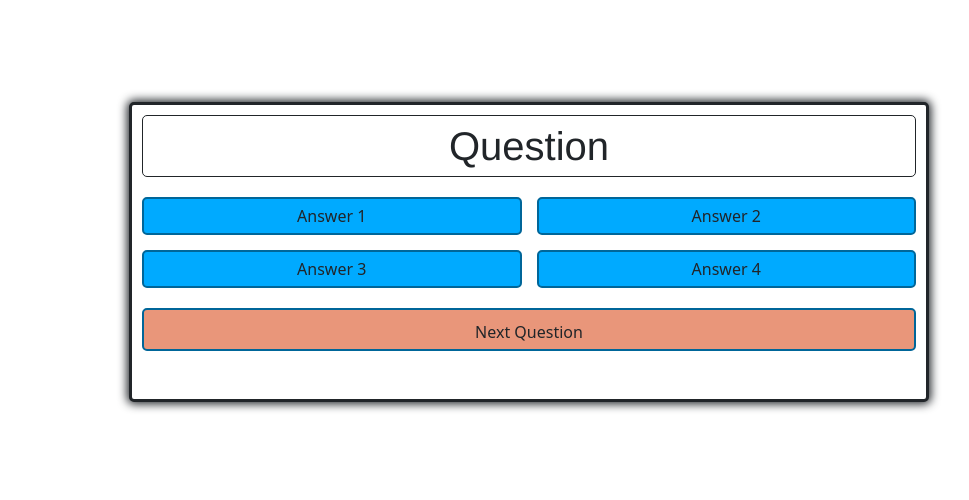
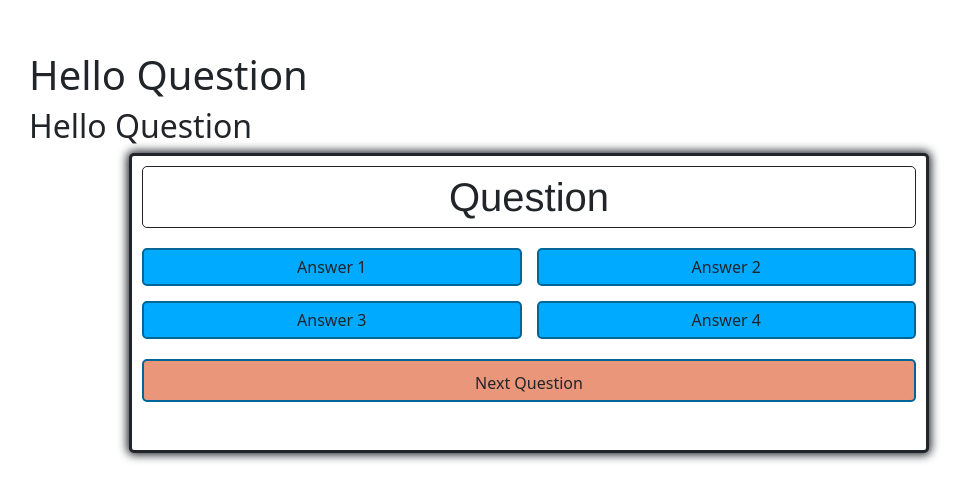
Before and after one commit to AmmarAhmed007/vue-trivia-game, a Vue app: page /question in a window 1280 px wide. Shown: the part 148-648 px from the top of the page, without its empty margins (111-1080 px from the left). Built offline with nearby package versions, Linux system fonts and the light colour scheme; no server answers.

Commit message:
Feat: fixed Questions.vue

```diff
--- a/src/pages/Question.vue
+++ b/src/pages/Question.vue
@@ -1,35 +1,27 @@
 <script setup lang="ts">
 // import { reactive, ref } from "vue";
-import { fetchTriviaQuestions } from "../api/questions"
+// import { fetchTriviaQuestions } from "../api/questions"
 
-const amount = { five: "5", ten: "10", fifteen: "15" }
-const difficulty = { easy: 'easy', medium: 'medium', hard: 'hard' };
-const type = { boolean: 'boolean', multiple: 'multiple' };
+// const amount = { five: "5", ten: "10", fifteen: "15"  }
+// const difficulty = { easy: 'easy', medium: 'medium', hard: 'hard' };
+// const type = { boolean: 'boolean', multiple: 'multiple'};
 
-const [error, questions] = await fetchTriviaQuestions(amount.ten, difficulty.medium, type.multiple);
-console.log(questions);
-console.log(error);
+// const [error, questions] = await fetchTriviaQuestions(amount.ten, difficulty.medium, type.multiple);
+// console.log(questions);
+// console.log(error);
 
-for (const trivia of questions) {
-    const { question, correct_answer, incorrect_answers } = trivia;
+// for (const trivia of questions) {
+//     const { question, correct_answer, incorrect_answers } = trivia;
 
-    console.log("-----------------------------------------------");
-    console.log("QUESTION: " + question);
-    console.log("ANSWER: " + correct_answer);
-    console.log("WRONGS: " + incorrect_answers);
-}
+//     console.log("-----------------------------------------------");
+//     console.log("QUESTION: " + question);
+//     console.log("ANSWER: " + correct_answer);
+//     console.log("WRONGS: " + incorrect_answers);
+// }
 
 </script>
 
 <template>
-    <div class="grid-container" style="border:solid">
-        <div id="question-container" class="hide"></div>
-        <div class="questions"></div>
-        <div id="answers" class="btn-grid">
-            <button class="btn">Answer 1</button>
-            <button class="btn">Answer 2</button>
-            <button class="btn">Answer 3</button>
-            <button class="btn">Answer 4</button>
-        </div>
-    </div>
+    <h1>Hello Question</h1>
+    <h2>Hello Question</h2>
 </template>
```
